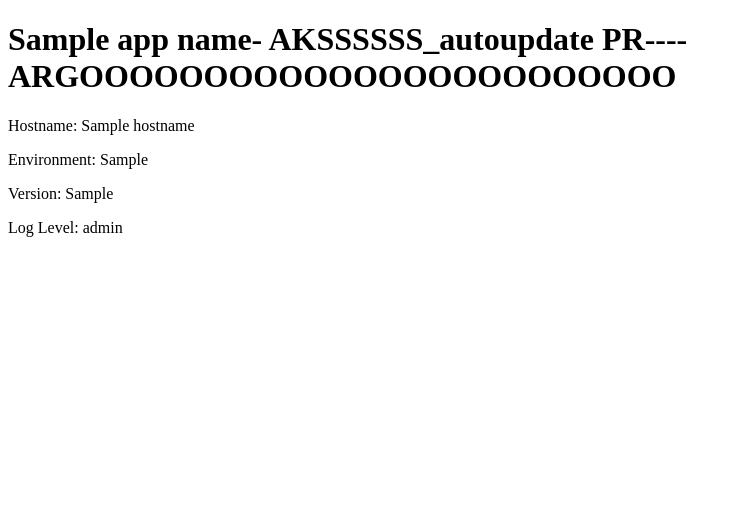
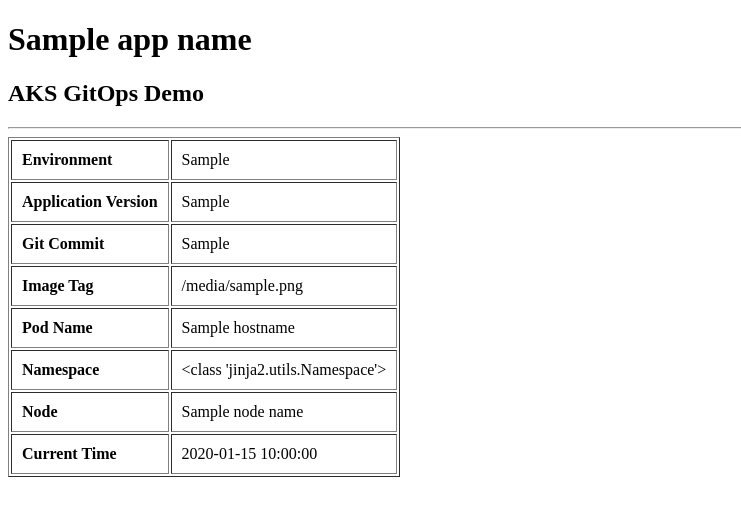
Before and after one commit to Akash00726/cwpp-aks-lab, a Flask app: template app/src/templates/index.html in a window 1280 px wide. Shown: the top 516 px of the page, without its empty margins (0-741 px from the left). Run offline with Flask 3, Linux system fonts and the light colour scheme; the template is opened without the code that fills it: most values are stand-ins (such as "Sample title", 1, 10 or a date in 2020).

Commit message:
update other info

```diff
--- a/app/src/templates/index.html
+++ b/app/src/templates/index.html
@@ -1,20 +1,61 @@
 <!DOCTYPE html>
 <html>
+
 <head>
-    <title>{{ app_name }}</title>
+    <title>CWPP AKS Lab</title>
 </head>
 
 <body>
 
-<h1>{{ app_name }}- AKSSSSSS_autoupdate PR----ARGOOOOOOOOOOOOOOOOOOOOOOOO</h1>
+<h1>{{ app_name }}</h1>
 
-<p>Hostname: {{ hostname }}</p>
+<h2>AKS GitOps Demo</h2>
 
-<p>Environment: {{ app_env }}</p>
+<hr>
 
-<p>Version: {{ app_version }}</p>
+<table border="1" cellpadding="10">
 
-<p>Log Level: {{ log_level }}</p>
+<tr>
+<td><b>Environment</b></td>
+<td>{{ app_env }}</td>
+</tr>
+
+<tr>
+<td><b>Application Version</b></td>
+<td>{{ app_version }}</td>
+</tr>
+
+<tr>
+<td><b>Git Commit</b></td>
+<td>{{ git_commit }}</td>
+</tr>
+
+<tr>
+<td><b>Image Tag</b></td>
+<td>{{ image_tag }}</td>
+</tr>
+
+<tr>
+<td><b>Pod Name</b></td>
+<td>{{ hostname }}</td>
+</tr>
+
+<tr>
+<td><b>Namespace</b></td>
+<td>{{ namespace }}</td>
+</tr>
+
+<tr>
+<td><b>Node</b></td>
+<td>{{ node_name }}</td>
+</tr>
+
+<tr>
+<td><b>Current Time</b></td>
+<td>{{ current_date }}</td>
+</tr>
+
+</table>
 
 </body>
 </html>
```
